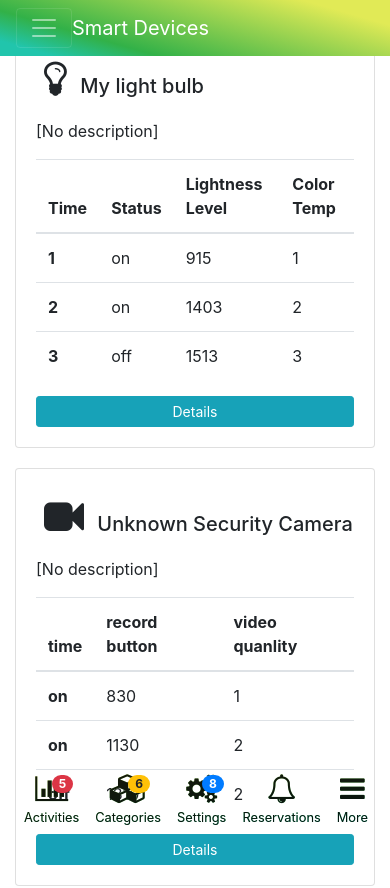
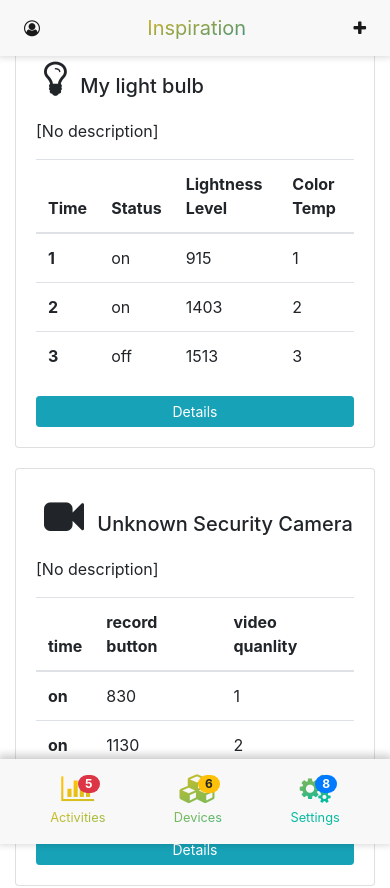
Before and after one commit to CitruXonve/HomeDevicesControl, a React (Create React App) app in the folder reactjs/: page /home in a window 390 px wide. Shown: the top 888 px of the page. Built offline with nearby package versions, Linux system fonts and the light colour scheme.

Commit message:
Header nav && footer nav

```diff
--- a/reactjs/src/components/Footer.css
+++ b/reactjs/src/components/Footer.css
@@ -2,15 +2,53 @@
     body { padding-bottom: 80px; }
 }
 
-.navbar-light {
-    background-color: rgba(223, 223, 223, 0.8);
+.animate {
+    -webkit-transition: all 0.3s ease-in-out;
+	-moz-transition: all 0.3s ease-in-out;
+	-o-transition: all 0.3s ease-in-out;
+	-ms-transition: all 0.3s ease-in-out;
+	transition: all 0.3s ease-in-out;
+}
 
-    background: -webkit-linear-gradient(-86deg, #EEF85B 5%, #7AEC8D 53%, #09E5C3 91%);
-    -webkit-background-clip: text;
+/* .navbar-more-show > .navbar {
+	-webkit-transform: translate(0px, 0px);
+	transform: translate(0px, 0px);
+} */
 
-    /* .notify-badge{
-        -webkit-text-fill-color: transparent;
-    } */
+.mobile-nav.navbar{
+	background-color: rgba(248, 248, 248);
+	/* border-top: 2px solid #ededed; */
+    /* -webkit-box-shadow: 0 6px 6px rgba(0,0,0,0.35); */
+    box-shadow: 0px -2px 8px 2px rgba(0,0,0,0.2);
+    /* -webkit-transition: left .2s; */
+    transition: .2s;
+}
+
+.mobile-nav .navbar-nav {
+	width: 100%;
+	/* list-style: none;
+	-ms-box-orient: horizontal;
+	display: -webkit-box;
+	display: -moz-box;
+	display: -ms-flexbox;
+	display: -moz-flex;
+	display: -webkit-flex;
+	display: flex; */
+	-webkit-justify-content: space-around;
+	justify-content: space-around;
+	/* -webkit-flex-flow: row wrap;
+	flex-flow: row wrap;
+	-webkit-align-items: stretch;
+	align-items: stretch;
+	margin: 0px 0px; */
+
+	background: -webkit-linear-gradient(-72deg, #ffc107 18%, #5cb76b 63%, #06bb9f 71%);
+	-webkit-background-clip: text;
+	/* -webkit-text-fill-color: linear-gradient(-86deg, #EEF85B 5%, #7AEC8D 53%, #09E5C3 91%); */
+}
+
+.mobile-nav .navbar-nav span:not(.notify-badge) {
+	-webkit-text-fill-color: transparent;
 }
 
 .mobile-nav .navbar-nav li {
--- a/reactjs/src/components/Footer.js
+++ b/reactjs/src/components/Footer.js
@@ -1,7 +1,7 @@
 import React, { Component } from 'react';
 import { Nav, Navbar, NavbarBrand, NavbarToggler, Collapse, NavItem, Jumbotron, Row, Col } from 'reactstrap';
 import { NavLink } from 'react-router-dom';
-import './Footer.css';
+
 
 const Footer = () => {
 
@@ -20,8 +20,9 @@ const Footer = () => {
                 <li id="contact"><a href="#"><div>Contact</div></a></li>
                 </ul>
             </Navbar> */}
-            <Navbar light expand="xs" className="mobile-nav" fixed="bottom">
+            <Navbar light expand="xs" className="mobile-nav d-block d-md-none" fixed="bottom">
                 <div className="container">
+                    <Collapse navbar>
                             <Nav navbar className="mobile-nav">
                                 <NavItem>
                                     <NavLink className="nav-link" to="#">
@@ -34,20 +35,20 @@ const Footer = () => {
                                     <NavLink className="nav-link" to="#">
                                         <span className="badge badge-pill badge-warning notify-badge">6</span>
                                         <span className="fa fa-cubes mobile-nav-icon"></span>
-                                        <span className="mobile-nav-label">Categories</span>
+                                        <span className="mobile-nav-label">Devices</span>
                                     </NavLink>
                                 </NavItem>
                                 <NavItem>
                                     <NavLink className="nav-link" to="#">
                                         <span className="badge badge-pill badge-primary notify-badge">8</span>
-                                        <i className="fa fa-cogs mobile-nav-icon" aria-hidden="true"></i>
+                                        <span className="fa fa-cogs mobile-nav-icon"></span>
                                         <span className="mobile-nav-label">Settings</span>
                                     </NavLink>
                                 </NavItem>
-                                <NavItem class="hidden-xs">
+                                {/* <NavItem class="hidden-xs">
                                     <NavLink className="nav-link" to="#">
                                         <span className="mobile-nav-icon fa fa-bell-o"></span>
-                                        <span className="mobile-nav-label">Reservations</span>
+                                        <span className="mobile-nav-label">Notifications</span>
                                     </NavLink>
                                 </NavItem>
                                 <NavItem class="visible-xs">
@@ -55,8 +56,9 @@ const Footer = () => {
                                         <span className="mobile-nav-icon fa fa-bars"></span>
                                         <span className="mobile-nav-label">More</span>
                                     </NavLink>
-                                </NavItem>
+                                </NavItem> */}
                             </Nav>
+                    </Collapse>
 
 
                 </div>
--- a/reactjs/src/components/Header.css
+++ b/reactjs/src/components/Header.css
@@ -7,12 +7,12 @@
       display: inline-block;
     }
   } */
-.navbar-dark {
+.web-header {
     /* background-color: #606060; */
     background: -webkit-linear-gradient(-106deg, #e1ea56 15%, #32b148 73%, #21c5ac 91%);
 }
 
-.navbar-dark .navbar-nav .nav-link {
+.web-header .navbar-nav .nav-link {
   color: rgba(255, 255, 255, 0.8);
 }
 
@@ -20,3 +20,20 @@ body { padding-top: 50px; }
 /* @media screen and (max-width: 768px) {
     body { padding-top: 50px; }
 } */
+
+.mobile-header {
+  background: rgba(248, 248, 248);
+  box-shadow: 0px -2px 8px 2px rgba(0,0,0,0.2);
+  /* -webkit-transition: left .2s; */
+  transition: .2s;
+}
+
+.mobile-header .navbar-brand{
+  text-align: center;
+  width: 100%;
+  -webkit-justify-content: space-around;
+	justify-content: space-around;
+	background: -webkit-linear-gradient(-72deg, #ffc107 18%, #5c976b 63%, #068b9f 71%);
+  -webkit-background-clip: text;
+  -webkit-text-fill-color: transparent;
+}
--- a/reactjs/src/components/Header.js
+++ b/reactjs/src/components/Header.js
@@ -22,10 +22,10 @@ class Header extends Component {
   render() {
     return(
     <React.Fragment>
-      <Navbar dark expand="md" fixed="top">
+      <Navbar dark className="web-header d-none d-md-block" expand="md" fixed="top">
           <div className="container">
               <NavbarToggler onClick={this.toggleNav} />
-              <NavbarBrand className="mr-auto" href="/">Smart Devices</NavbarBrand>
+              <NavbarBrand className="mr-auto" href="#">Smart Devices</NavbarBrand>
               <Collapse isOpen={this.state.isNavOpen} navbar>
                   <Nav navbar>
                     <NavItem>
@@ -38,7 +38,7 @@ class Header extends Component {
                     <NavItem>
                       <NavLink className="nav-link" to="#">
                         <span className="fa fa-cubes menu-icon"></span>
-                        <span>Categories</span>
+                        <span>Devices</span>
                         <span className="badge badge-pill badge-warning notify-badge">6</span>
                       </NavLink>
                     </NavItem>
@@ -49,29 +49,39 @@ class Header extends Component {
                         <span className="badge badge-pill badge-primary notify-badge">8</span>
                       </NavLink>
                     </NavItem>
-                    <NavItem>
+                    {/* <NavItem>
                         <NavLink className="nav-link" to='/contactus'>
                           <span className="fa fa-address-card fa-lg"></span>
                           Contact Us
                         </NavLink>
-                    </NavItem>
+                    </NavItem> */}
                   </Nav>
               </Collapse>
           </div>
       </Navbar>
-      {/* <Navbar dark expand="md" fixed="top">
+      <Navbar light className="mobile-header d-block d-md-none" expand="xs" fixed="top">
           <div className="container">
-              <NavbarToggler onClick={this.toggleNav} />
-              <NavbarBrand className="mr-auto" href="/">Smart Devices</NavbarBrand>
-              <Collapse isOpen={this.state.isNavOpen} navbar>
-                  <Nav navbar>
-                  <NavItem>
-                      <NavLink className="nav-link" to='#'><span></span>About</NavLink>
-                  </NavItem>
-                  </Nav>
+              <Collapse navbar>
+                <Nav navbar>
+                    <NavItem>
+                        <NavLink className="nav-link" to="#">
+                            <span className="fa fa-user-circle-o mobile-header-icon"></span>
+                        </NavLink>
+                    </NavItem>
+                </Nav>
+                <NavbarBrand className="mr-auto" href="#">Inspiration</NavbarBrand>
+                <Nav navbar>
+                    <NavItem>
+                        <NavLink className="nav-link" to="#">
+                            <span className="fa fa-plus mobile-header-icon"></span>
+                        </NavLink>
+                    </NavItem>
+                </Nav>
               </Collapse>
-          </div>
-      </Navbar> */}
+            </div>
+
+      </Navbar>
+
       <Jumbotron className="d-none d-sm-none d-md-block">
            <div className="container">
                <div className="row row-header">
--- a/reactjs/src/index.js
+++ b/reactjs/src/index.js
@@ -4,6 +4,7 @@ import App from './App';
 import * as serviceWorker from './serviceWorker';
 
 import './index.css';
+import './components/Footer.css';
 import 'bootstrap/dist/css/bootstrap.min.css'
 import 'font-awesome/css/font-awesome.css';
 import 'bootstrap-social/bootstrap-social.css';
```
Also changed, not shown: 1 other file (tests, documents, lock files or other folders).
